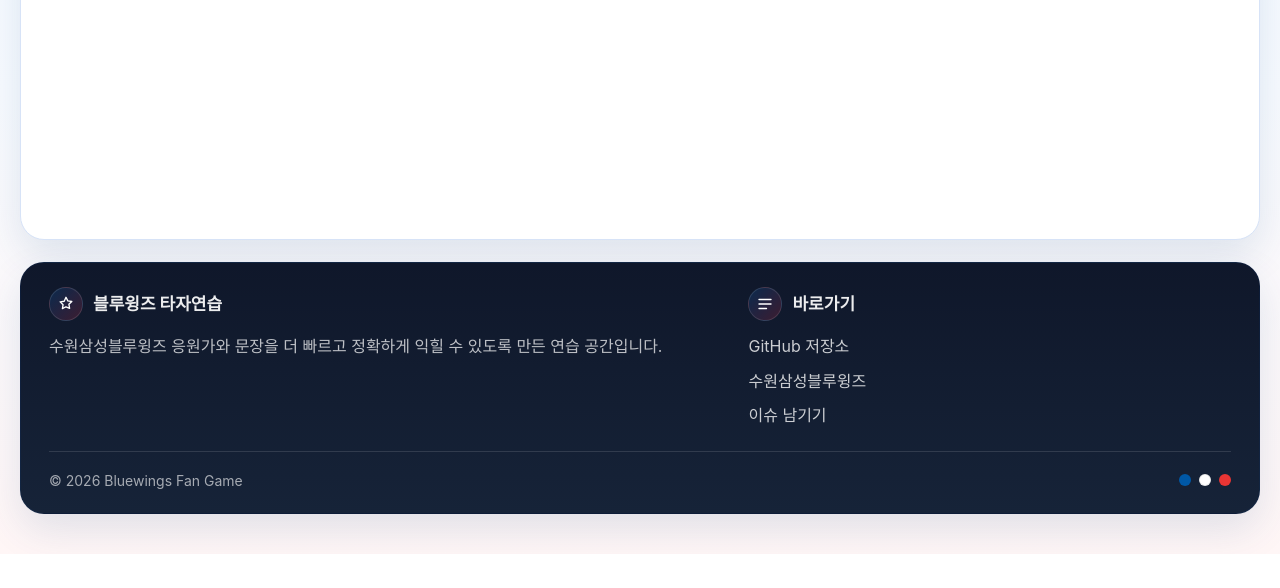
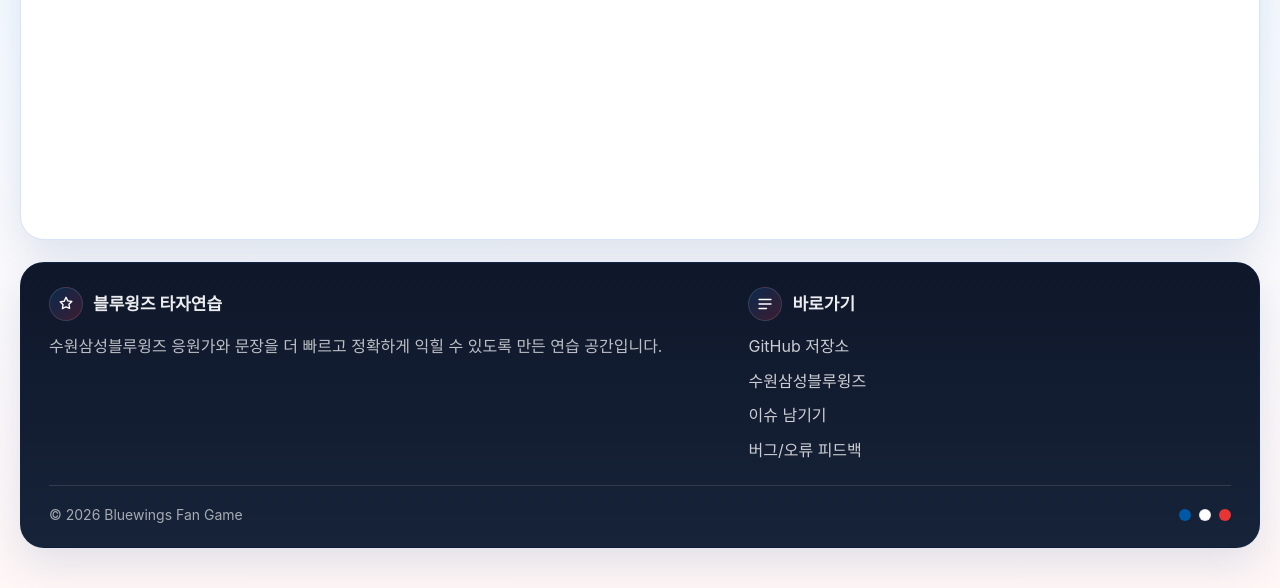
Before and after one commit to therapeuti/bluewings-fan-game, a website built with Vite: page index.html in a window 1280 px wide. Shown: the part 544-1132 px from the top of the page. Before the commit the page ends 1098 px from the top, so only its background shows below. Built offline with nearby package versions, Linux system fonts and the light colour scheme.

Commit message:
피드백 링크 추가

```diff
--- a/index.html
+++ b/index.html
@@ -59,6 +59,7 @@
               <li><a href="https://github.com/therapeuti/bluewings-fan-game" target="_blank" rel="noreferrer">GitHub 저장소</a></li>
               <li><a href="https://www.bluewings.kr/" target="_blank" rel="noreferrer">수원삼성블루윙즈</a></li>
               <li><a href="https://github.com/therapeuti/bluewings-fan-game/issues" target="_blank" rel="noreferrer">이슈 남기기</a></li>
+              <li><a href="https://forms.gle/18R8y3RQCV6jmTPg9" target="_blank" rel="noreferrer">버그/오류 피드백</a></li>
             </ul>
           </section>
         </div>
```
